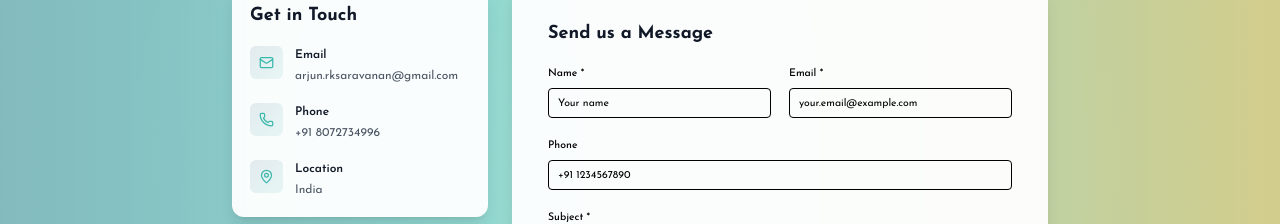
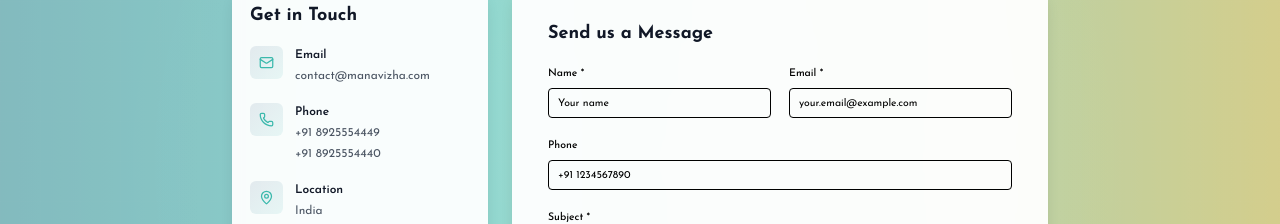
Before and after one commit to arjunrk-test/manavizha, a Next.js app: page /contact in a window 1280 px wide. Shown: the part 239-463 px from the top of the page. Built offline with nearby package versions, Linux system fonts and the light colour scheme; no server answers.

Commit message:
Updated the contact details

```diff
--- a/app/contact/page.tsx
+++ b/app/contact/page.tsx
@@ -96,10 +96,10 @@ export default function ContactPage() {
                     <div>
                       <h3 className="font-semibold text-gray-900 dark:text-white mb-1">Email</h3>
                       <a
-                        href="mailto:arjun.rksaravanan@gmail.com"
+                        href="mailto:contact@manavizha.com"
                         className="text-gray-600 dark:text-gray-400 hover:text-[#3bb9ac] transition-colors"
                       >
-                        arjun.rksaravanan@gmail.com
+                        contact@manavizha.com
                       </a>
                     </div>
                   </div>
@@ -110,12 +110,20 @@ export default function ContactPage() {
                     </div>
                     <div>
                       <h3 className="font-semibold text-gray-900 dark:text-white mb-1">Phone</h3>
-                      <a
-                        href="tel:+918072734996"
-                        className="text-gray-600 dark:text-gray-400 hover:text-[#3bb9ac] transition-colors"
-                      >
-                        +91 8072734996
-                      </a>
+                      <div className="space-y-1">
+                        <a
+                          href="tel:+918925554449"
+                          className="block text-gray-600 dark:text-gray-400 hover:text-[#3bb9ac] transition-colors"
+                        >
+                          +91 8925554449
+                        </a>
+                        <a
+                          href="tel:+918925554440"
+                          className="block text-gray-600 dark:text-gray-400 hover:text-[#3bb9ac] transition-colors"
+                        >
+                          +91 8925554440
+                        </a>
+                      </div>
                     </div>
                   </div>
 
--- a/app/privacy-policy/page.tsx
+++ b/app/privacy-policy/page.tsx
@@ -183,8 +183,8 @@ export default function PrivacyPolicyPage() {
                 If you have any questions about this Privacy Policy, please contact us at:
               </p>
               <div className="mt-4 space-y-2 text-gray-700 dark:text-gray-300">
-                <p><strong>Email:</strong> arjun.rksaravanan@gmail.com</p>
-                <p><strong>Phone:</strong> +91 8072734996</p>
+                <p><strong>Email:</strong> contact@manavizha.com</p>
+                <p><strong>Phone:</strong> +91 8925554449, +91 8925554440</p>
               </div>
             </section>
           </motion.div>
--- a/app/referral-partner/page.tsx
+++ b/app/referral-partner/page.tsx
@@ -477,18 +477,25 @@ export default function ReferralPartnerPage() {
             </p>
             <div className="flex flex-col sm:flex-row items-center justify-center gap-6">
               <a
-                href="mailto:arjun.rksaravanan@gmail.com"
+                href="mailto:contact@manavizha.com"
                 className="flex items-center gap-3 px-6 py-4 rounded-full bg-white/80 dark:bg-[#181818]/80 backdrop-blur-sm border border-gray-200/50 dark:border-gray-800/50 text-gray-900 dark:text-white hover:border-[#3bb9ac] transition-all shadow-sm hover:shadow-md"
               >
                 <Mail className="h-5 w-5 text-[#3bb9ac]" />
-                <span className="font-medium">arjun.rksaravanan@gmail.com</span>
+                <span className="font-medium">contact@manavizha.com</span>
               </a>
               <a
-                href="tel:+918072734996"
+                href="tel:+918925554449"
                 className="flex items-center gap-3 px-6 py-4 rounded-full bg-white/80 dark:bg-[#181818]/80 backdrop-blur-sm border border-gray-200/50 dark:border-gray-800/50 text-gray-900 dark:text-white hover:border-[#3bb9ac] transition-all shadow-sm hover:shadow-md"
               >
                 <Phone className="h-5 w-5 text-[#3bb9ac]" />
-                <span className="font-medium">+91 8072734996</span>
+                <span className="font-medium">+91 8925554449</span>
+              </a>
+              <a
+                href="tel:+918925554440"
+                className="flex items-center gap-3 px-6 py-4 rounded-full bg-white/80 dark:bg-[#181818]/80 backdrop-blur-sm border border-gray-200/50 dark:border-gray-800/50 text-gray-900 dark:text-white hover:border-[#3bb9ac] transition-all shadow-sm hover:shadow-md"
+              >
+                <Phone className="h-5 w-5 text-[#3bb9ac]" />
+                <span className="font-medium">+91 8925554440</span>
               </a>
             </div>
           </motion.div>
--- a/app/referral-partner/settings/page.tsx
+++ b/app/referral-partner/settings/page.tsx
@@ -347,7 +347,7 @@ export default function ReferralPartnerSettingsPage() {
                     <AlertCircle className="h-4 w-4 mt-0.5 flex-shrink-0" />
                     <div>
                       <p className="font-medium mb-1">Partner ID has already been generated.</p>
-                      <p>If there is a problem with the partner ID, feel free to contact the administrator through email <a href="mailto:arjun.rksaravanan@gmail.com" className="underline hover:text-amber-700 dark:hover:text-amber-300">arjun.rksaravanan@gmail.com</a> or phone number <a href="tel:+918072734996" className="underline hover:text-amber-700 dark:hover:text-amber-300">+91 8072734996</a>.</p>
+                      <p>If there is a problem with the partner ID, feel free to contact the administrator through email <a href="mailto:contact@manavizha.com" className="underline hover:text-amber-700 dark:hover:text-amber-300">contact@manavizha.com</a> or phone numbers <a href="tel:+918925554449" className="underline hover:text-amber-700 dark:hover:text-amber-300">+91 8925554449</a> / <a href="tel:+918925554440" className="underline hover:text-amber-700 dark:hover:text-amber-300">+91 8925554440</a>.</p>
                     </div>
                   </div>
                 )}
--- a/app/terms-of-service/page.tsx
+++ b/app/terms-of-service/page.tsx
@@ -210,8 +210,8 @@ export default function TermsOfServicePage() {
                 If you have any questions about these Terms of Service, please contact us at:
               </p>
               <div className="mt-4 space-y-2 text-gray-700 dark:text-gray-300">
-                <p><strong>Email:</strong> arjun.rksaravanan@gmail.com</p>
-                <p><strong>Phone:</strong> +91 8072734996</p>
+                <p><strong>Email:</strong> contact@manavizha.com</p>
+                <p><strong>Phone:</strong> +91 8925554449, +91 8925554440</p>
               </div>
             </section>
           </motion.div>
```
